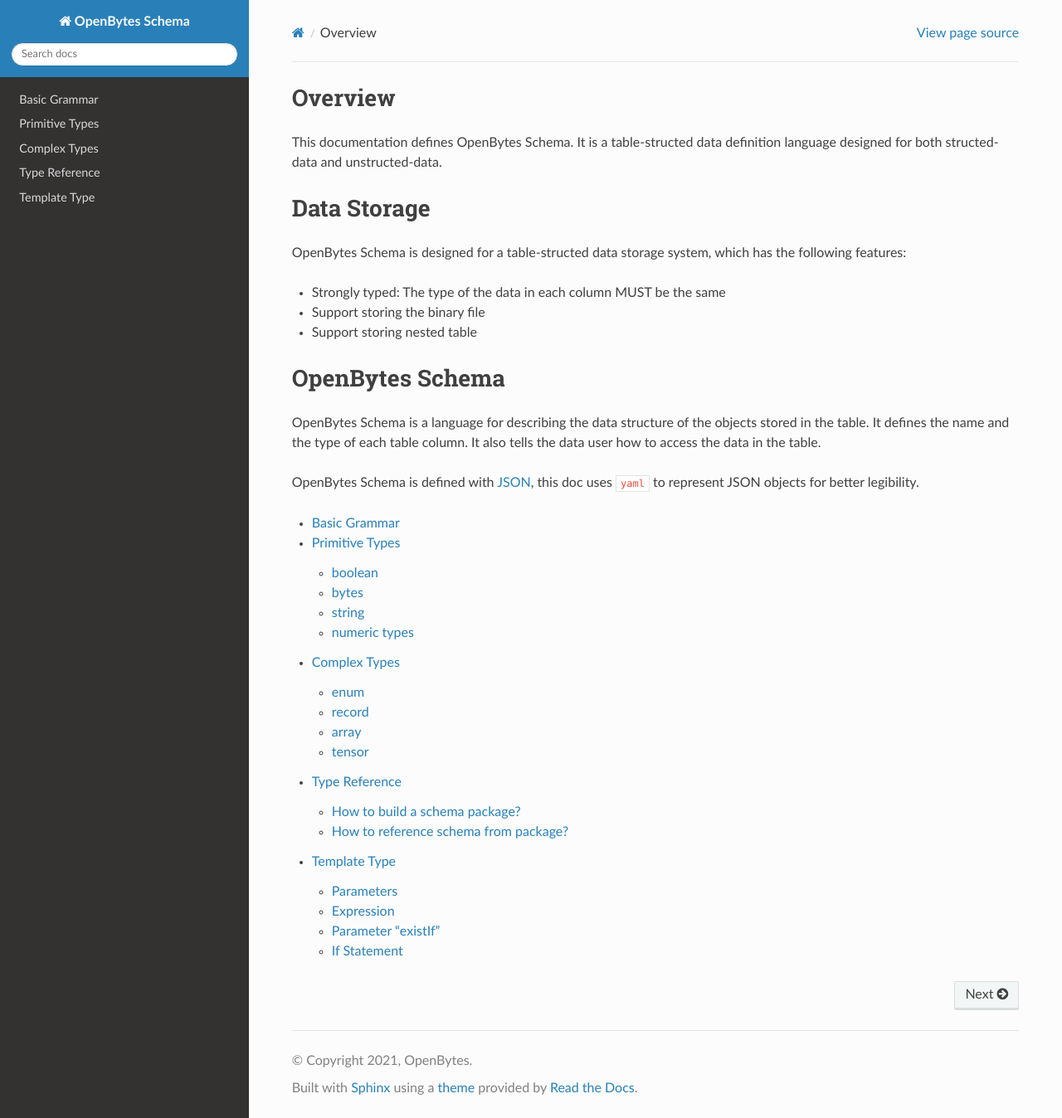
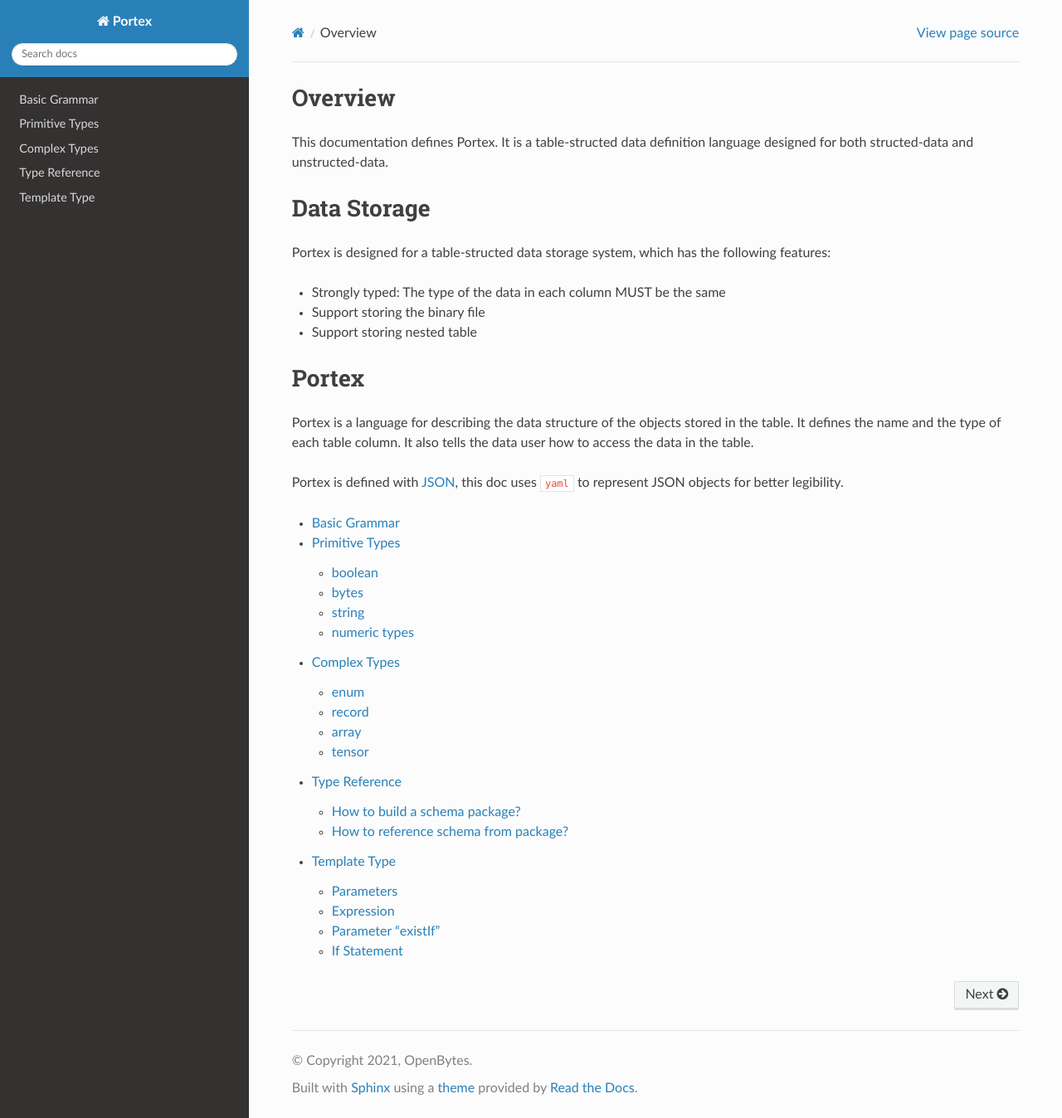
Before and after one commit to Project-OpenBytes/portex, a Sphinx documentation site: the page built from docs/source/index.rst, in a window 1280 px wide and 1348 px high. Shown: the whole window at 83% size. Built offline with Sphinx 7.4.7 and the Read the Docs theme 2.0.0, drawn with Linux system fonts in a browser that asks for light colours.

Commit message:
docs: rename the "OpenBytes Schema" to "Portex"

```diff
--- a/docs/source/conf.py
+++ b/docs/source/conf.py
@@ -23,7 +23,7 @@
 
 # -- Project information -----------------------------------------------------
 
-project = "OpenBytes Schema"
+project = "Portex"
 copyright = "2021, OpenBytes"  # pylint: disable=redefined-builtin
 author = "OpenBytes"
 
--- a/docs/source/index.rst
+++ b/docs/source/index.rst
@@ -8,29 +8,28 @@
  Overview
 ##########
 
-This documentation defines OpenBytes Schema. It is a table-structed data definition language
-designed for both structed-data and unstructed-data.
+This documentation defines Portex. It is a table-structed data definition language designed for both
+structed-data and unstructed-data.
 
 ##############
  Data Storage
 ##############
 
-OpenBytes Schema is designed for a table-structed data storage system, which has the following
-features:
+Portex is designed for a table-structed data storage system, which has the following features:
 
 -  Strongly typed: The type of the data in each column MUST be the same
 -  Support storing the binary file
 -  Support storing nested table
 
-##################
- OpenBytes Schema
-##################
+########
+ Portex
+########
 
-OpenBytes Schema is a language for describing the data structure of the objects stored in the table.
-It defines the name and the type of each table column. It also tells the data user how to access the
+Portex is a language for describing the data structure of the objects stored in the table. It
+defines the name and the type of each table column. It also tells the data user how to access the
 data in the table.
 
-OpenBytes Schema is defined with JSON_, this doc uses ``yaml`` to represent JSON objects for better
+Portex is defined with JSON_, this doc uses ``yaml`` to represent JSON objects for better
 legibility.
 
 .. _json: https://www.json.org/json-en.html
--- a/docs/source/schema/primitive_types.rst
+++ b/docs/source/schema/primitive_types.rst
@@ -2,7 +2,7 @@
  Primitive Types
 #################
 
-OpenBytes Schema provides a set of primitive types:
+Portex provides a set of primitive types:
 
 *********
  boolean
@@ -30,7 +30,7 @@
  numeric types
 ***************
 
-There are four numeric types in OpenBytes Schema, they share the same parameters.
+There are four numeric types in Portex, they share the same parameters.
 
 -  ``int``: 32-bit signed integer.
 -  ``long``: 64-bit signed integer.
--- a/docs/source/schema/type_reference.rst
+++ b/docs/source/schema/type_reference.rst
@@ -2,7 +2,7 @@
  Type Reference
 ################
 
-OpenBytes Schema supports Type Reference, which means the schema structure can be defined and shared
+Portex supports Type Reference, which means the schema structure can be defined and shared
 in the community.
 
 The **package** is used to distribute a group of pre-defined schema structures. And the schema
@@ -11,8 +11,8 @@
 .. tip::
 
    Just like a programming language, take python as an example. Python package is used to distribute
-   a set of functions which can be reused. OpenBytes schema also uses package for distributing
-   pre-defined schema structures.
+   a set of functions which can be reused. Portex also uses package for distributing pre-defined
+   schema structures.
 
 The git repository is used as a carrier for a schema package. A schema package is distributed,
 developed, and referenced through a public git repository.
```
Also changed, not shown: README.md (+3 -3 lines), docs/source/schema/basic_grammar.rst (+4 -4 lines), docs/source/schema/template_type.rst (+5 -6 lines).
